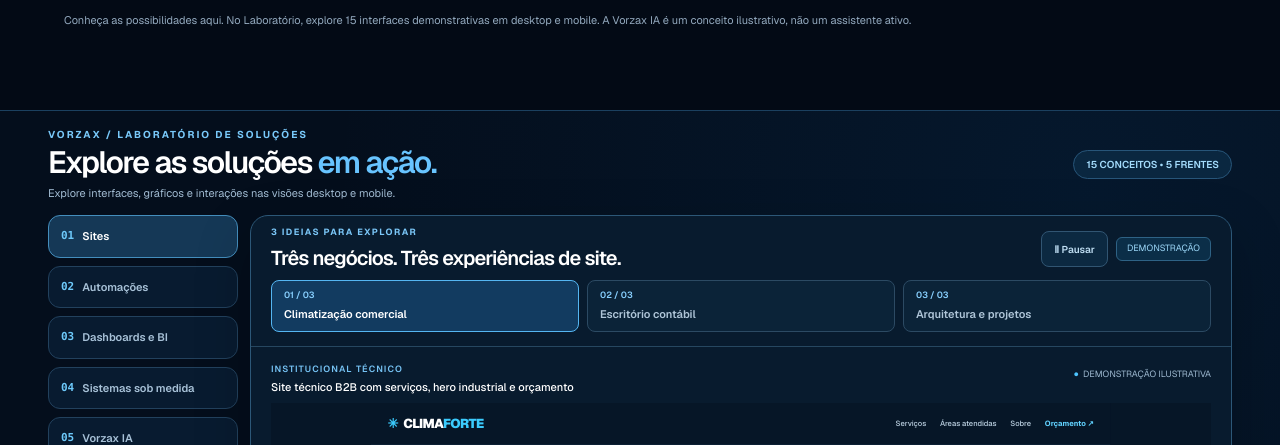
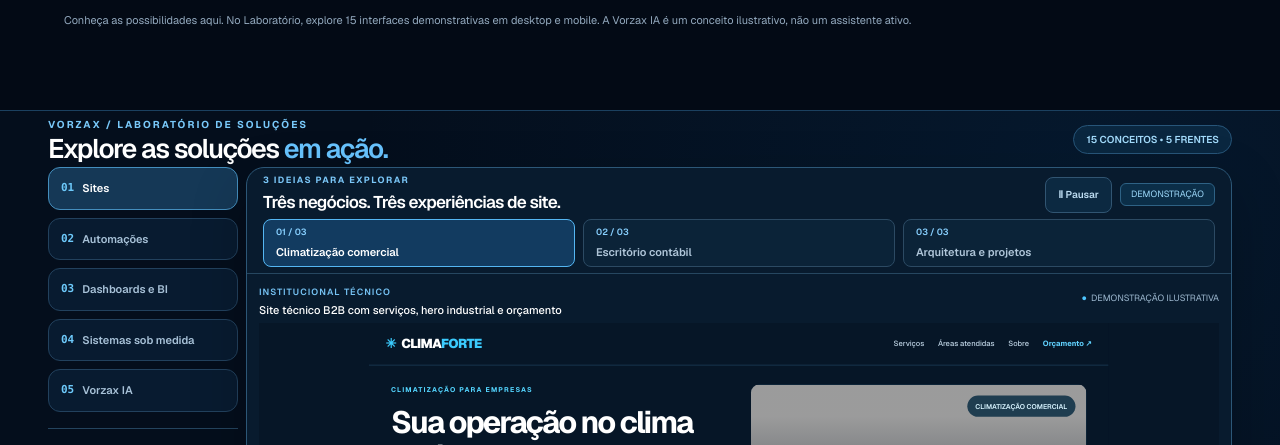
Before and after one commit to vorzax-tecnologia/vorzax-site, a Next.js app: page / in a window 1280 px wide. Shown: the part 1202-1647 px from the top of the page. Built offline with nearby package versions, Linux system fonts and the light colour scheme; grey boxes are pictures that could not be loaded.

Commit message:
fix(lab): antecipar o quadro, reduzir cabeçalhos e ajustar altura de BI/Sistemas ao viewport

```diff
--- a/src/components/TechnologyInMotion.tsx
+++ b/src/components/TechnologyInMotion.tsx
@@ -60,39 +60,39 @@ export function TechnologyInMotion() {
   window.addEventListener("keydown",dismiss);
   return()=>{document.body.style.overflow=previous;window.removeEventListener("keydown",dismiss)};
  },[expanded]);
- return <section ref={sectionRef} id="tecnologia-em-acao" aria-labelledby="vx-showcase-title" className="relative scroll-mt-16 border-y border-[#1b405f] bg-[#040e1c] py-7 sm:py-8 lg:py-4">
+ return <section ref={sectionRef} id="tecnologia-em-acao" aria-labelledby="vx-showcase-title" className="relative scroll-mt-16 border-y border-[#1b405f] bg-[#040e1c] py-4 sm:py-5 lg:py-1.5">
   <div className="pointer-events-none absolute inset-0 bg-[radial-gradient(circle_at_85%_10%,rgba(14,98,170,.12),transparent_58%)]" aria-hidden="true"/>
   <div className="relative mx-auto w-full max-w-[1500px] px-2 sm:px-7 lg:px-9 xl:px-12">
    <div className="flex flex-wrap items-center justify-between gap-3">
     <div className="min-w-0">
       <p className="text-[10px] font-bold uppercase tracking-[.2em] text-[#79c9fa]">VORZAX / LABORATÓRIO DE SOLUÇÕES</p>
-      <h2 id="vx-showcase-title" className="mt-1 text-[clamp(1.5rem,2.4vw,2.35rem)] font-semibold leading-[1.1] tracking-[-.05em] text-white">Explore as soluções <span className="text-[#68c4ff]">em ação.</span></h2>
-      <p className="mt-1 text-[11px] leading-5 text-[#a1bbd2]">Explore interfaces, gráficos e interações nas visões desktop e mobile.</p>
+      <h2 id="vx-showcase-title" className="mt-0.5 text-[clamp(1.35rem,2.1vw,2rem)] font-semibold leading-[1.1] tracking-[-.05em] text-white">Explore as soluções <span className="text-[#68c4ff]">em ação.</span></h2>
+      <p className="mt-0.5 text-[11px] leading-4 text-[#a1bbd2] lg:hidden">Explore interfaces, gráficos e interações nas visões desktop e mobile.</p>
     </div>
     <span className="w-fit shrink-0 rounded-full border border-[#275579] bg-[#0a2740] px-3 py-1.5 text-[10px] font-semibold text-[#a3dbfb]">15 CONCEITOS • 5 FRENTES</span>
    </div>
-   <div className="mt-4 grid gap-3 lg:mt-3 lg:grid-cols-[175px_minmax(0,1fr)] xl:grid-cols-[190px_minmax(0,1fr)]">
+   <div className="mt-2 grid gap-2 lg:mt-1 lg:grid-cols-[175px_minmax(0,1fr)] xl:grid-cols-[190px_minmax(0,1fr)]">
     <nav aria-label="Categorias das demonstrações" className="flex gap-2 overflow-x-auto pb-1 lg:flex-col lg:overflow-visible lg:pb-0">
       {categories.map(c=><button key={c.id} type="button" aria-pressed={active===c.id} onClick={()=>select(c.id)} className={`flex min-h-10 shrink-0 items-center gap-2 rounded-xl border px-3 py-2 text-left text-[11px] font-semibold transition-colors lg:w-full lg:py-3 ${active===c.id?"border-[#448ebd] bg-[#153856] text-white":"border-[#22415d] bg-[#081b30] text-[#a7c1d7] hover:border-[#3579a7] hover:text-white"}`}><span className="font-mono text-[#6dc9fa]">{c.number}</span>{c.label}</button>)}
       <p className="mt-2 hidden border-t border-[#24445e] pt-3 text-[10px] leading-5 text-[#9cb7cf] lg:block">{device==="desktop"&&(active==="bi"||active==="sistemas") ? "Conceitos ilustrativos. Role dentro do quadro para explorar o painel com letras legíveis." : "Conceitos visuais ilustrativos."}</p>
     </nav>
     <div className="flex min-w-0 flex-col overflow-hidden rounded-[18px] border border-[#2c5777] bg-[#081b2e] shadow-[0_20px_55px_rgba(0,0,0,.22)]">
-      <div className="border-b border-[#264760] px-3 py-3 sm:px-5 lg:py-2.5">
+      <div className="border-b border-[#264760] px-3 py-2 sm:px-4 lg:py-1.5">
         <div className="flex flex-wrap items-center justify-between gap-2">
          <div className="min-w-0"><p className="text-[9px] font-bold uppercase tracking-[.16em] text-[#7bc7f8]">{demoCatalog[active].examples.length} IDEIAS PARA EXPLORAR</p>
-         <h3 className="mt-1 text-base font-semibold tracking-[-.04em] text-white sm:text-xl">{demoCatalog[active].title}</h3></div>
+         <h3 className="mt-0.5 text-base font-semibold tracking-[-.04em] text-white sm:text-[17px]">{demoCatalog[active].title}</h3></div>
          <div className="flex flex-wrap items-center gap-2">
            <button type="button" onClick={()=>setPlaying(v=>!v)} aria-pressed={!playing} className="min-h-9 rounded-lg border border-[#315572] bg-[#0c2941] px-3 py-2 text-[10px] font-semibold text-[#bfdef3] hover:border-[#61b9ee]">{playing?"Ⅱ Pausar":"▶ Reproduzir"}</button>
            <span className="rounded-md border border-[#2e6285] bg-[#0b2e48] px-2.5 py-1 text-[9px] text-[#9cd7f8]">DEMONSTRAÇÃO</span>
          </div>
         </div>
-        <div role="group" aria-label="Escolher exemplo de solução" className="mt-2 flex snap-x gap-2 overflow-x-auto pb-1">
-         {demoCatalog[active].examples.map((item,i)=><button type="button" key={item.name} aria-pressed={variant===i} onClick={()=>{setVariant(i);setStep(0)}} className={`min-w-[135px] flex-1 snap-start rounded-lg border px-3 py-2 text-left transition-colors ${variant===i?"border-[#55b6f2] bg-[#123b60] text-white":"border-[#2c4a63] bg-[#0b2338] text-[#afc5d8] hover:border-[#4687b5]"}`}><span className="block text-[9px] font-semibold text-[#88d0ff]">0{i+1} / 03</span><span className="mt-1 block text-[11px] font-semibold">{item.name}</span></button>)}
+        <div role="group" aria-label="Escolher exemplo de solução" className="mt-1 flex snap-x gap-2 overflow-x-auto pb-0">
+         {demoCatalog[active].examples.map((item,i)=><button type="button" key={item.name} aria-pressed={variant===i} onClick={()=>{setVariant(i);setStep(0)}} className={`min-w-[135px] flex-1 snap-start rounded-lg border px-3 py-1.5 text-left transition-colors ${variant===i?"border-[#55b6f2] bg-[#123b60] text-white":"border-[#2c4a63] bg-[#0b2338] text-[#afc5d8] hover:border-[#4687b5]"}`}><span className="block text-[9px] font-semibold text-[#88d0ff]">0{i+1} / 03</span><span className="mt-1 block text-[11px] font-semibold">{item.name}</span></button>)}
         </div>
       </div>
-      <div className="flex min-h-0 flex-1 flex-col px-1 pb-3 pt-2 sm:px-5">
-       <div className="mb-2 flex flex-wrap items-center justify-between gap-2 px-2 sm:px-0"><div className="min-w-0"><span className="text-[9px] font-semibold uppercase tracking-[.12em] text-[#76c3f4]">{example.tag}</span><p className="text-[11px] font-medium text-white">{example.subtitle}</p></div><span className="text-[9px] text-[#9cb7ce]"><span className="mr-1 text-[#4dc5ff]">●</span>DEMONSTRAÇÃO ILUSTRATIVA</span></div>
-       <div className={device==="mobile" ? "vx-lab-single-frame aspect-[468/988] w-full overflow-hidden bg-[#071525] sm:aspect-auto sm:h-[clamp(380px,calc(100svh-385px),560px)]" : (active==="bi"||active==="sistemas") ? "vx-lab-single-frame h-[clamp(450px,calc(100svh-295px),720px)] w-full overflow-hidden bg-[#071525]" : "vx-lab-single-frame h-[clamp(340px,calc(100svh-405px),540px)] w-full overflow-hidden bg-[#071525]"}>
+      <div className="flex min-h-0 flex-1 flex-col px-1 pb-2 pt-1 sm:px-3">
+       <div className="mb-1 flex flex-wrap items-center justify-between gap-2 px-2 sm:px-0"><div className="min-w-0"><span className="text-[9px] font-semibold uppercase tracking-[.12em] text-[#76c3f4]">{example.tag}</span><p className="text-[11px] font-medium text-white">{example.subtitle}</p></div><span className="text-[9px] text-[#9cb7ce]"><span className="mr-1 text-[#4dc5ff]">●</span>DEMONSTRAÇÃO ILUSTRATIVA</span></div>
+       <div className={device==="mobile" ? "vx-lab-single-frame aspect-[468/988] w-full overflow-hidden bg-[#071525] sm:aspect-auto sm:h-[clamp(380px,calc(100svh-385px),560px)]" : (active==="bi"||active==="sistemas") ? "vx-lab-single-frame vx-lab-compact h-[clamp(470px,calc(100svh-245px),670px)] w-full overflow-hidden bg-[#071525]" : "vx-lab-single-frame h-[clamp(340px,calc(100svh-405px),540px)] w-full overflow-hidden bg-[#071525]"}>
          <FitDemoStage key={active+"-"+variant+"-"+device} category={active} variant={variant} device={device} step={step} playing={playing} nativeWorkspace={device==="desktop"&&(active==="bi"||active==="sistemas")}/>
        </div>
        <div className="mt-2 flex flex-wrap items-center justify-between gap-2 border-t border-[#284861] px-2 pt-2 sm:px-0">
```
